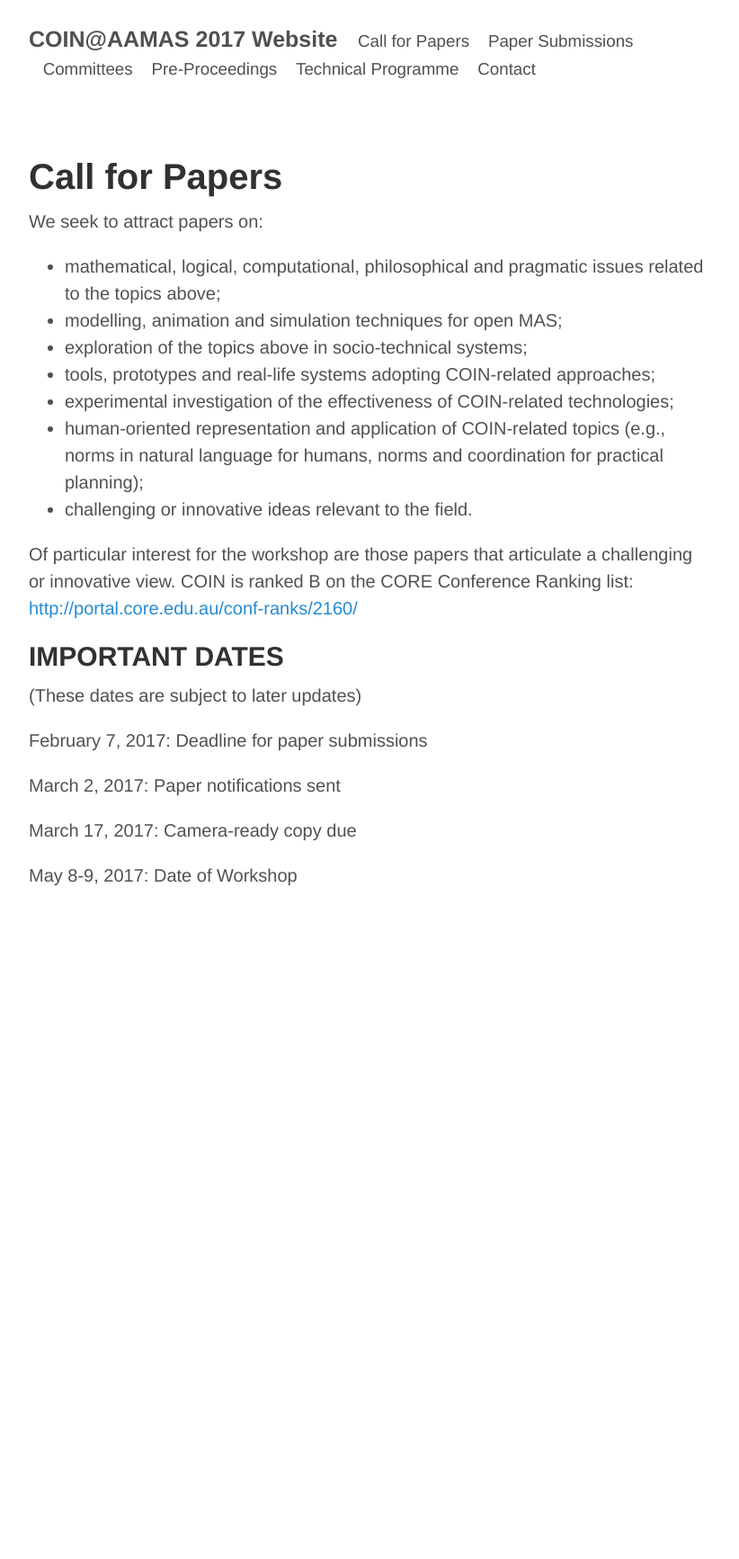
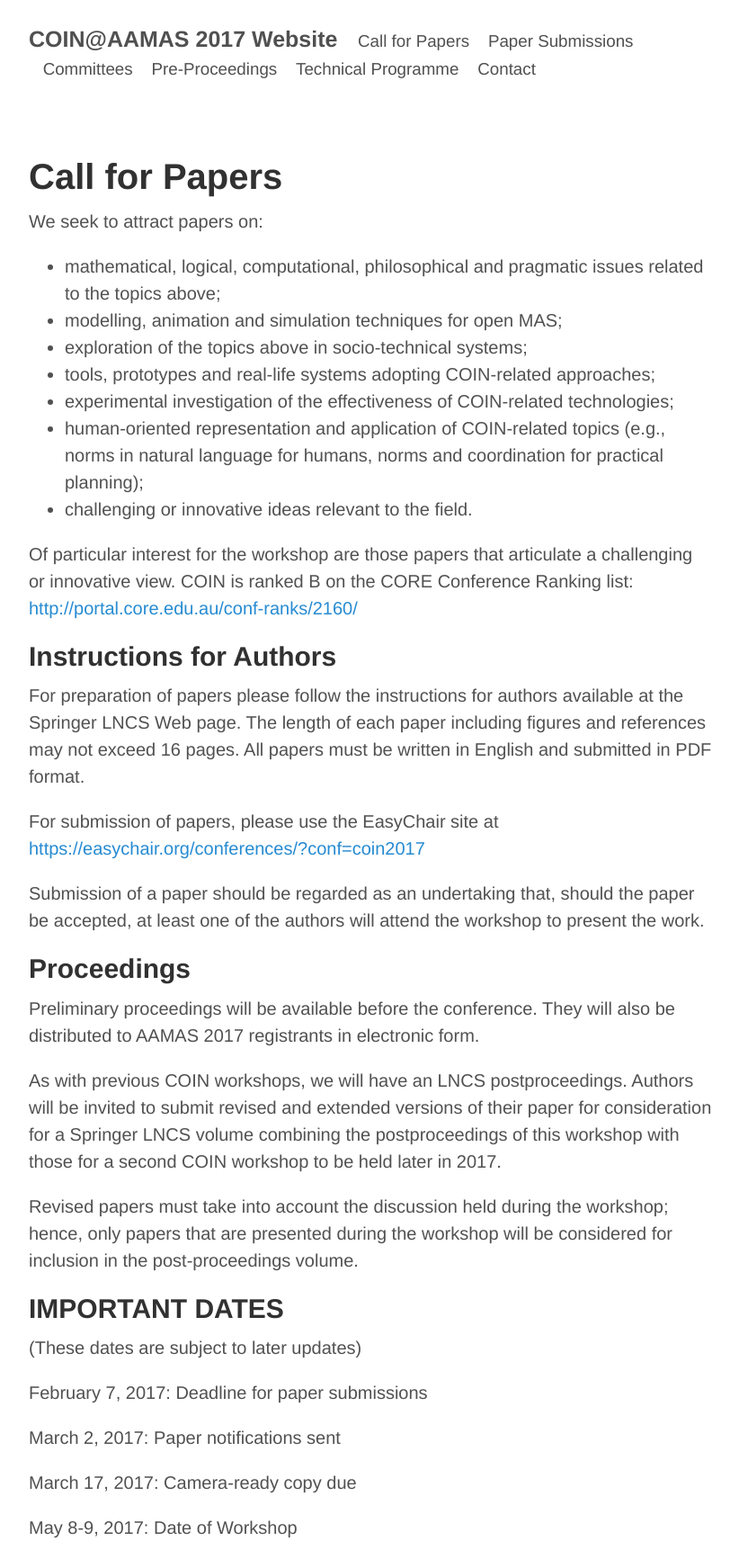
Before and after one commit to coin-workshop/coin-2017, a Jekyll site: the page built from call_for_papers.md, in a window 1280 px wide. Shown: the whole page at 90% size, without its empty margins (228-1050 px from the left). Built offline with Jekyll 4.4.1, drawn with Linux system fonts in a browser that asks for light colours; before the commit the page ends 1008 px from its top, so only the background shows below that.

Commit message:
Updated Call for Papers.

```diff
--- a/call_for_papers.md
+++ b/call_for_papers.md
@@ -19,6 +19,21 @@ We seek to attract papers on:
 Of particular interest for the workshop are those papers that articulate a challenging or innovative view.
 COIN is ranked B on the CORE Conference Ranking list: [http://portal.core.edu.au/conf-ranks/2160/](http://portal.core.edu.au/conf-ranks/2160/)
 
+## Instructions for Authors
+
+For preparation of papers please follow the instructions for authors available at the Springer LNCS Web page. The length of each paper including figures and references may not exceed 16 pages. All papers must be written in English and submitted in PDF format.
+
+For submission of papers, please use the EasyChair site at [https://easychair.org/conferences/?conf=coin2017](https://easychair.org/conferences/?conf=coin2017)
+
+Submission of a paper should be regarded as an undertaking that, should the paper be accepted, at least one of the authors will attend the workshop to present the work.
+
+
+## Proceedings
+Preliminary proceedings will be available before the conference. They will also be distributed to AAMAS 2017 registrants in electronic form.
+
+As with previous COIN workshops, we will have an LNCS postproceedings. Authors will be invited to submit revised and extended versions of their paper for consideration for a Springer LNCS volume combining the postproceedings of this workshop with those for a second COIN workshop to be held later in 2017.
+
+Revised papers must take into account the discussion held during the workshop; hence, only papers that are presented during the workshop will be considered for inclusion in the post-proceedings volume.
 
 ## IMPORTANT DATES
 (These dates are subject to later updates)
```
